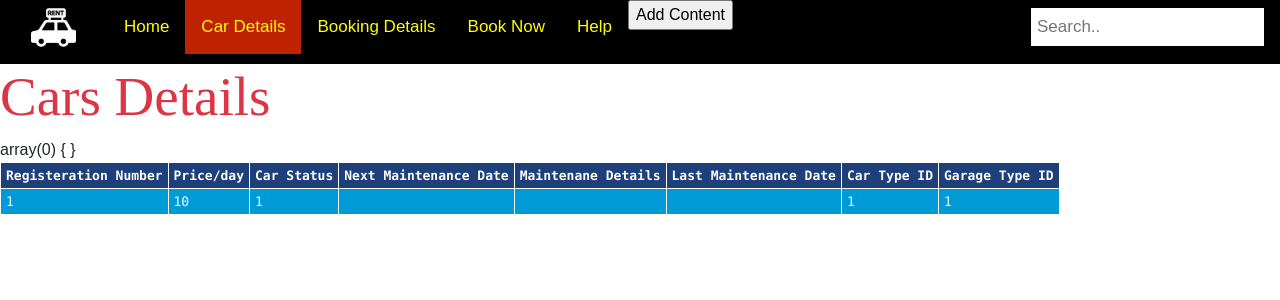
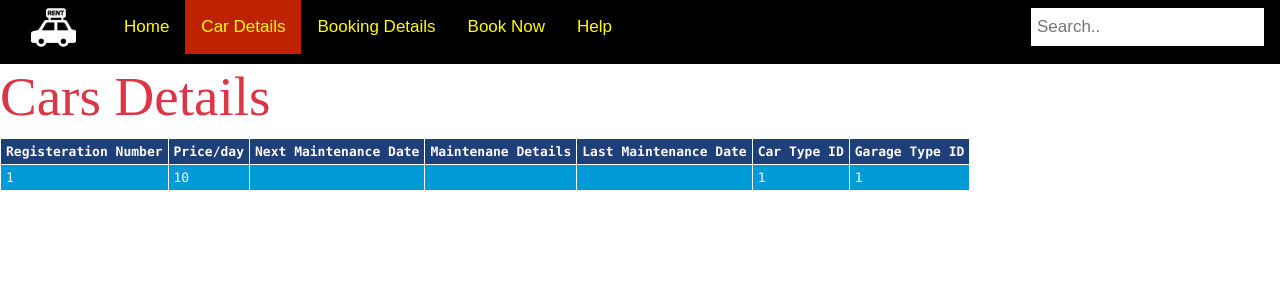
Before and after one commit to MyraZhang0210/car_rental, a PHP site: page / in a window 1280 px wide. Shown: the top 300 px of the page. Run offline with PHP 8.4, Linux system fonts and the light colour scheme; tables that the repository leaves empty hold one stand-in row (values such as "Sample post"); data that the repository does not hold is empty; a stand-in replaces the project's code that opens the database connection; some web fonts are replaced.

Commit message:
Update index.php

```diff
--- a/index.php
+++ b/index.php
@@ -1,10 +1,4 @@
-<?php
-if(isset($_POST["AddContent"]))
-{
-header('location:AddCarForm.php');
-}
-?>
-
+<html>
 <head>
   <meta charset="utf-8">
   <meta name="viewport" content="width=device-width, initial-scale=1">
@@ -132,9 +126,7 @@ body {
       <a href="rental.php"> Book Now </a>
       <a href="https://docs.google.com/document/d/1hzsN-suW5oQsNF2Qf4G9tBy6YbgypinADazERuzflyI/edit?usp=sharing"></i>Help</a>
   <input type="text" placeholder="Search..">
-  <form name ="form1" action="" method="post">
-      <input type ="submit" name ="AddContent" value ="Add Content">
-     </form>
+
 
 </div>
 
@@ -147,12 +139,11 @@ body {
 
 
 
+
  <?php
 
 require('connect.php');
 $result = $conn->query("select * from Car");
-
-var_dump($_POST);
 
 
 $sql = "SELECT * from Car";
@@ -167,8 +158,6 @@ if ($result->num_rows > 0)
   echo '<tr bgcolor=#1D3F7A>
   <th>Registeration Number</th>
   <th>Price/day</th>
-
-  <th>Car Status</th>
   <th>Next Maintenance Date</th>
   <th>Maintenane Details</th>
   <th>Last Maintenance Date</th>
@@ -182,7 +171,7 @@ if ($result->num_rows > 0)
       echo '<tr bgcolor=#009BD6>';
       echo '<td>'. $row["registration_number"]. '</td>';
       echo '<td>'. $row["oneday_price"]. '</td>';
-      echo '<td>'. $row["car_status"]. '</td>';
+
       echo '<td>'. $row["maintenance_date"]. '</td>';
       echo '<td>'. $row["work_done"]. '</td>';
       echo '<td>'. $row["date_work_done"]. '</td>';
```
